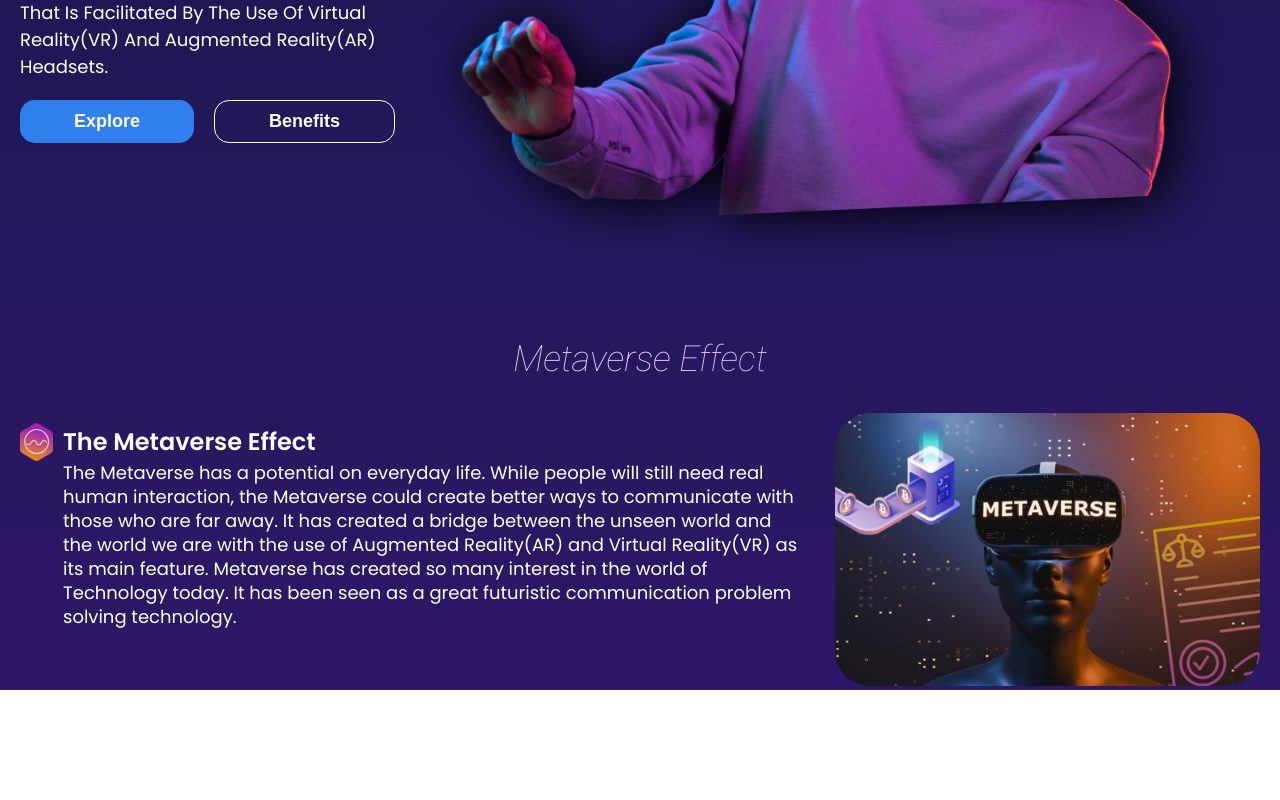
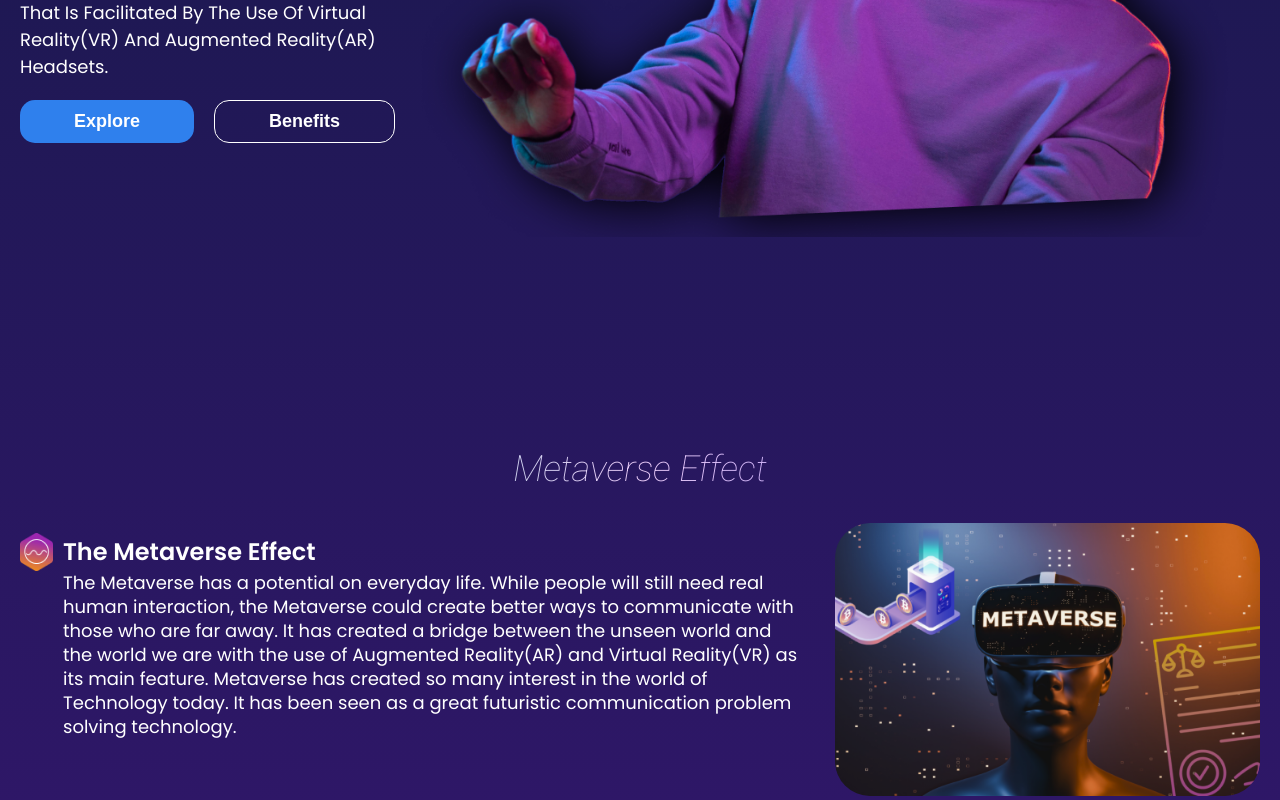
Before and after one commit to Folareen/metaverse-landing-page, a Next.js app: page / in a window 1280 px wide. Shown: the part 505-1305 px from the top of the page. Before the commit the page ends 1195 px from the top, so only its background shows below. Built offline with nearby package versions, Linux system fonts and the light colour scheme.

Commit message:
adjustments

```diff
--- a/styles/components/_hero-section.scss
+++ b/styles/components/_hero-section.scss
@@ -127,6 +127,7 @@
 
   &__image {
     width: 100%;
+    overflow: hidden;
 
     img {
       width: 100%;
@@ -137,7 +138,7 @@
 
       @include desktop() {
         transform: scale(1.001);
-        margin-top: -80px;
+        margin-top: -20px;
       }
 
     }
--- a/styles/components/_metaverse-effect-section.scss
+++ b/styles/components/_metaverse-effect-section.scss
@@ -1,5 +1,12 @@
 .metaverse-effect-section {
-    margin-top: 40px;
+    margin-top: 50px;
+
+    @include tablet(){
+        margin-top: 75px;
+    }
+    @include tablet(){
+        margin-top: 150px;
+    }
 
     .heading {
         background: linear-gradient(to right, #69EACB, #EACCF8, #6654F1);
```
Also changed, not shown: public/hero-img.png.
